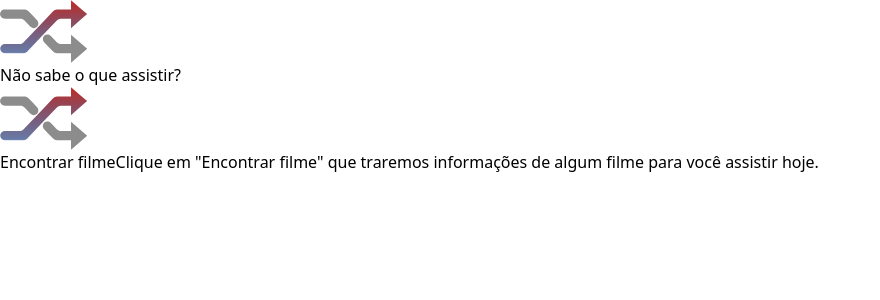
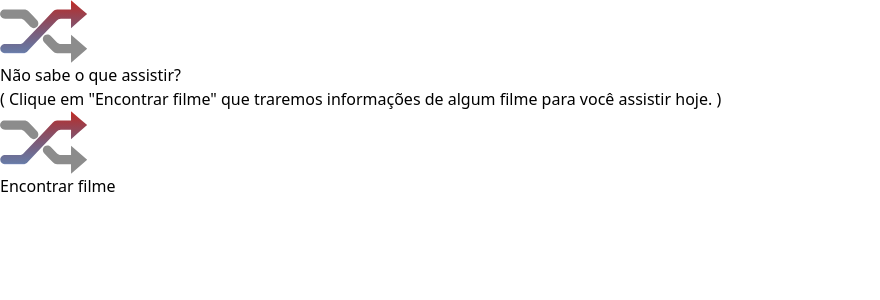
Before and after one commit to WeslleySORDev/rocketflix, a React (Vite) app: page / in a window 1280 px wide. Shown: the top 300 px of the page, without its empty margins (0-880 px from the left). Built offline with nearby package versions, Linux system fonts and the light colour scheme.

Commit message:
put floating button to find movie

```diff
--- a/index.html
+++ b/index.html
@@ -12,7 +12,7 @@
     <title>Rocketflix</title>
   </head>
   <body
-    class="min-h-screen bg-[linear-gradient(37.19deg,_#1E46A3_3.83%,_#000000_50.5%,_#C12A23_85.86%)] px-8 pb-24 pt-12 font-poppins text-[#FFFCF9]"
+    class="min-h-screen bg-[linear-gradient(37.19deg,_#1E46A3_3.83%,_#000000_50.5%,_#C12A23_85.86%)] px-8 pb-28 pt-12 font-poppins text-[#FFFCF9]"
   >
     <div id="root"></div>
     <script type="module" src="/src/main.tsx"></script>
--- a/package.json
+++ b/package.json
@@ -4,7 +4,7 @@
   "version": "0.0.0",
   "type": "module",
   "scripts": {
-    "dev": "vite",
+    "dev": "vite --host",
     "build": "tsc && vite build",
     "lint": "eslint src --ext ts,tsx --report-unused-disable-directives --max-warnings 0",
     "preview": "vite preview"
--- a/src/App.tsx
+++ b/src/App.tsx
@@ -28,39 +28,45 @@ function App() {
       .catch((err) => console.error(err));
   };
   return (
-    <>
+    <div className="relative flex flex-col">
       <header className="flex flex-col items-center gap-2">
         <img className="h-12 w-20" src={rocketflixLogo} alt="Rocketflix Logo" />
         <h1 className="text-center text-2xl font-bold">
           Não sabe o que assistir?
+          <br />
+          <span className="text-center text-xs">
+            ( Clique em "Encontrar filme" que traremos informações de algum
+            filme para você assistir hoje. )
+          </span>
         </h1>
       </header>
-      <main className="mt-8 flex flex-col items-center gap-5">
-        {/* w-500 h-750 */}
+      <main className="mt-8 flex flex-col items-center gap-5 lg:mt-16 lg:flex-row lg:items-start lg:gap-8">
         {movie ? (
           <>
             <img
-              className="max-h-96"
+              className="max-h-96 w-auto"
               src={`https://image.tmdb.org/t/p/original${movie?.poster_path}`}
               alt={`Poster do filme ${movie?.title}`}
             />
-            <h2 className="text-center text-xl font-bold">{movie.title}</h2>
-            <span>{movie.overview}</span>
+            <div className="flex flex-col gap-5">
+              <h2 className="text-center text-xl font-bold lg:text-start">
+                {movie.title}
+              </h2>
+              <span className="line-clamp-6 lg:line-clamp-none">
+                {movie.overview}
+              </span>
+            </div>
           </>
         ) : null}
-        <button
-          onClick={() => getNewMovie()}
-          className="mt-8 flex items-center gap-4 rounded-sm bg-[#E9E6E3] px-4 py-3 text-[#1A1A1A]"
-        >
-          <img className="h-6 w-9" src={rocketflixLogo} alt="Rocketflix Logo" />
-          <span className="text-xs font-bold">Encontrar filme</span>
-        </button>
-        <span className="mt-8 text-center text-xs">
-          Clique em "Encontrar filme" que traremos informações de algum filme
-          para você assistir hoje.
-        </span>
       </main>
-    </>
+      <button
+        onClick={() => getNewMovie()}
+        className="fixed bottom-8 right-8 flex items-center gap-4 rounded-full bg-[#E9E6E3] px-4 py-4 text-[#1A1A1A]"
+      >
+        <img className="h-9 w-9" src={rocketflixLogo} alt="Rocketflix Logo" />
+        <span className="text-sm font-bold text-black">Encontrar filme</span>
+      </button>
+    </div>
   );
 }
 
```
